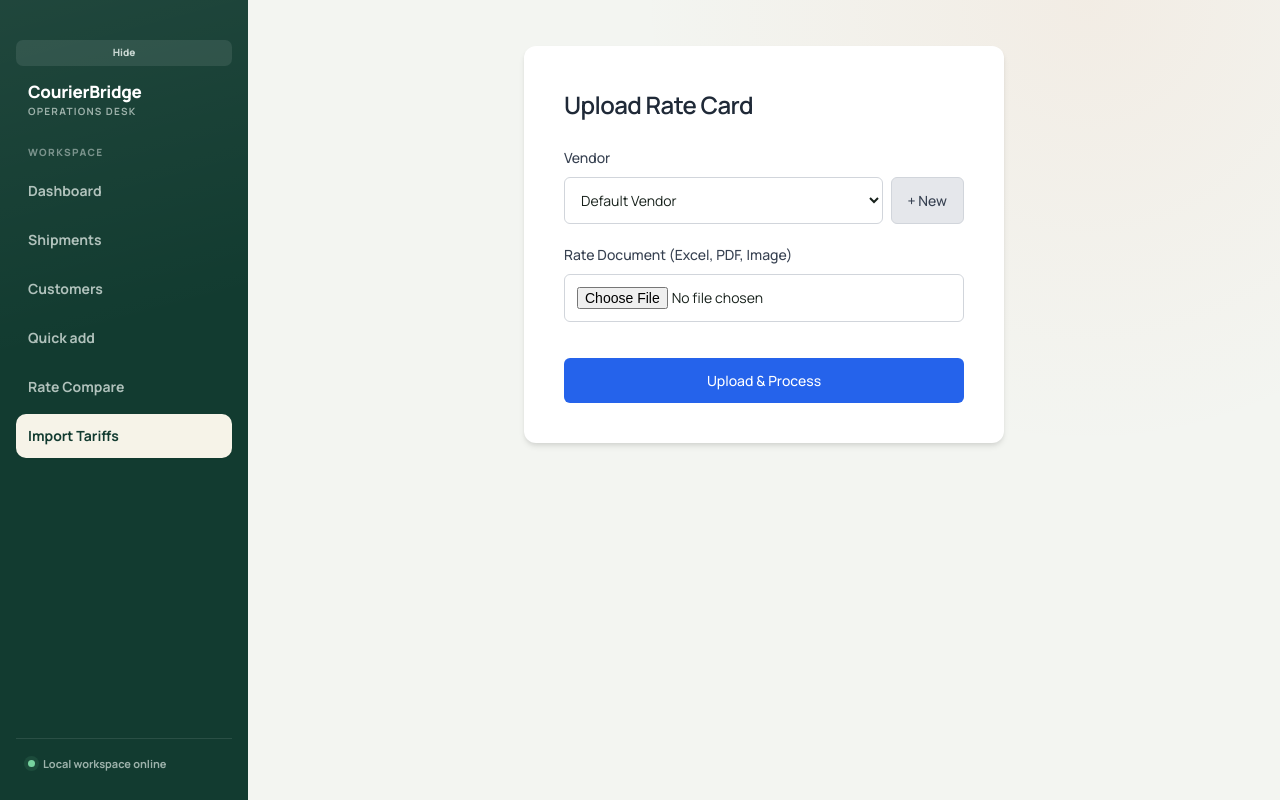
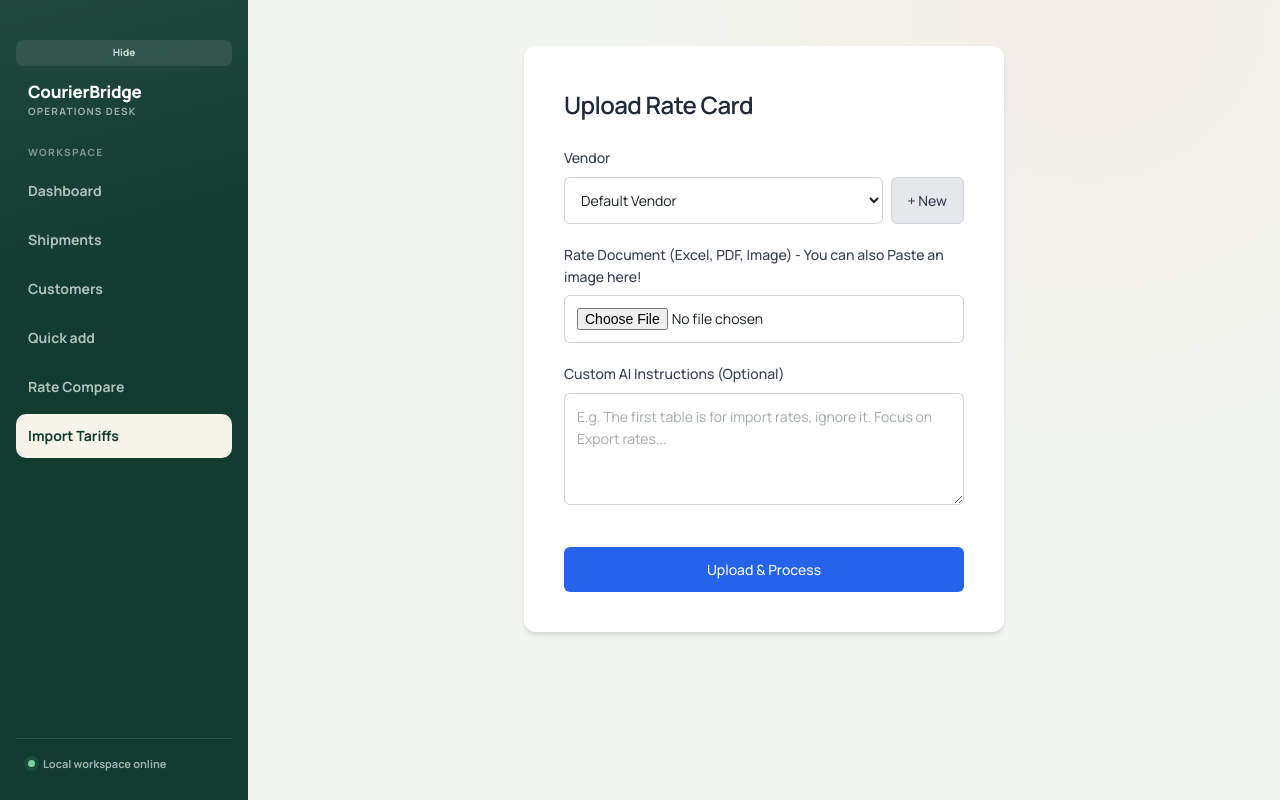
Before and after one commit to Tanishq014/courierBridge, a FastAPI app: page /tariffs/upload in a window 1280 px wide. Run offline with FastAPI, Linux system fonts and the light colour scheme; data comes from the database, SQL or seed files in the repository; some libraries are stand-ins or nearby versions.

Commit message:
Add optional AI instructions to tariff upload
Expose an optional ai_context field in the upload form and handler, pass it to the AI pipeline, and include it in Gemini request payloads as USER INSTRUCTIONS to influence parsing. Also allow pasting images into the file input (clipboard paste -> file input). Changes: update template (textarea + paste handling + label tweak), update upload_tariff endpoint to accept ai_context and forward it, and extend extract_rates_from_document to accept ai_context and append it to AI prompt parts before calling Gemini. No changes to deterministic parsing logic.

```diff
--- a/app/rates/ai.py
+++ b/app/rates/ai.py
@@ -401,7 +401,7 @@ async def call_gemini_api_with_retries(parts: List[Dict], unit_name: str) -> Dic
 
     return {}
 
-async def extract_rates_from_document(file_path: str, filename: str, allowed_sheets: List[str] = None, skip_middle_sheets: List[str] = None, force_all_sheets: List[str] = None) -> Dict[str, Any]:
+async def extract_rates_from_document(file_path: str, filename: str, allowed_sheets: List[str] = None, skip_middle_sheets: List[str] = None, force_all_sheets: List[str] = None, ai_context: str = None) -> Dict[str, Any]:
     if not GEMINI_API_KEY:
         raise RuntimeError("GEMINI_API_KEY is not set.")
 
@@ -429,6 +429,9 @@ async def extract_rates_from_document(file_path: str, filename: str, allowed_she
                     {"text": PROMPT_V1},
                     {"text": f"\n\nDocument Data (JSON where 'data' maps column letters to cell values):\n{json_str}"}
                 ]
+
+                if ai_context:
+                    parts.append({"text": f"\n\nUSER INSTRUCTIONS / CUSTOM CONTEXT:\n{ai_context}\nPlease strictly follow the user instructions above if they clarify ambiguous data."})
 
                 unit_res = await call_gemini_api_with_retries(parts, unit_name)
 
@@ -465,6 +468,9 @@ async def extract_rates_from_document(file_path: str, filename: str, allowed_she
                 "data": b64_data
             }
         })
+
+        if ai_context:
+            parts.append({"text": f"\n\nUSER INSTRUCTIONS / CUSTOM CONTEXT:\n{ai_context}\nPlease strictly follow the user instructions above if they clarify ambiguous data."})
 
         unit_res = await call_gemini_api_with_retries(parts, "PDF/Image")
         for sec in unit_res.get("sections", []):
--- a/app/rates/tariffs.py
+++ b/app/rates/tariffs.py
@@ -147,6 +147,7 @@ async def upload_tariff(
     selected_sheets: Optional[str] = Form(None),
     skip_middle_sheets: Optional[str] = Form(None),
     force_all_sheets: Optional[str] = Form(None),
+    ai_context: Optional[str] = Form(None),
     db: Session = Depends(get_db)
 ):
     """
@@ -181,7 +182,14 @@ async def upload_tariff(
             force_all = json.loads(force_all_sheets)
 
         # Call Gemini Flash AI Pipeline
-        raw_json = await extract_rates_from_document(file_path, original_filename, allowed_sheets=sheets_list, skip_middle_sheets=skip_middle, force_all_sheets=force_all)
+        raw_json = await extract_rates_from_document(
+            file_path,
+            original_filename,
+            allowed_sheets=sheets_list,
+            skip_middle_sheets=skip_middle,
+            force_all_sheets=force_all,
+            ai_context=ai_context
+        )
 
         # Phase 3: Hybrid Python Deterministic Parser (for massive zone tables)
         raw_json = process_deterministic_zones(file_path, raw_json)
--- a/app/templates/rates/upload_tariff.html
+++ b/app/templates/rates/upload_tariff.html
@@ -46,8 +46,13 @@
             </div>
 
             <div class="form-group">
-                <label for="file">Rate Document (Excel, PDF, Image)</label>
+                <label for="file">Rate Document (Excel, PDF, Image) - You can also Paste an image here!</label>
                 <input type="file" id="file" name="file" accept=".xlsx,.xls,.pdf,.png,.jpg,.jpeg" required>
+            </div>
+
+            <div class="form-group">
+                <label for="ai_context">Custom AI Instructions (Optional)</label>
+                <textarea id="ai_context" name="ai_context" rows="3" placeholder="E.g. The first table is for import rates, ignore it. Focus on Export rates..." style="width: 100%; padding: 0.75rem; border: 1px solid #d1d5db; border-radius: 6px; font-size: 0.875rem; outline: none; font-family: inherit; resize: vertical;"></textarea>
             </div>
 
             <button type="submit" id="submitBtn">Upload & Process</button>
@@ -141,6 +146,17 @@
             document.getElementById('file').value = '';
             document.getElementById('submitBtn').disabled = false;
         }
+
+        document.addEventListener('paste', function(e) {
+            const items = e.clipboardData.items;
+            for (let i = 0; i < items.length; i++) {
+                if (items[i].type.indexOf('image') !== -1) {
+                    const fileInput = document.getElementById('file');
+                    fileInput.files = e.clipboardData.files;
+                    break;
+                }
+            }
+        });
 
         async function startUpload(e) {
             if (e) e.preventDefault();
@@ -245,6 +261,11 @@
             }
             if (forceAllSheets.length > 0) {
                 formData.append('force_all_sheets', JSON.stringify(forceAllSheets));
+            }
+
+            const aiContext = document.getElementById('ai_context').value.trim();
+            if (aiContext) {
+                formData.append('ai_context', aiContext);
             }
 
             // Duplicate Check
```
